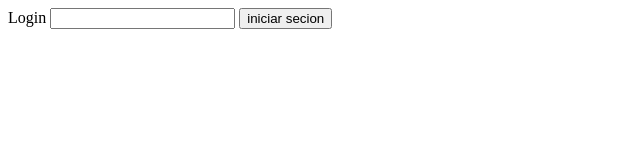
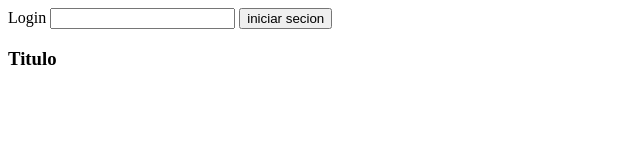
Before and after one commit to MiguelUllola/Prueba, a plain HTML site: page index.html in a window 1280 px wide. Shown: the full height of the page, 0-640 px from the left. Drawn offline with Linux system fonts and the light colour scheme.

Commit message:
Agregue titulo

```diff
--- a/index.html
+++ b/index.html
@@ -10,5 +10,6 @@
     <label for="">Login</label>
     <input type="text">
     <button>iniciar secion</button>
+    <h3>Titulo</h3>
 </body>
 </html>
```
